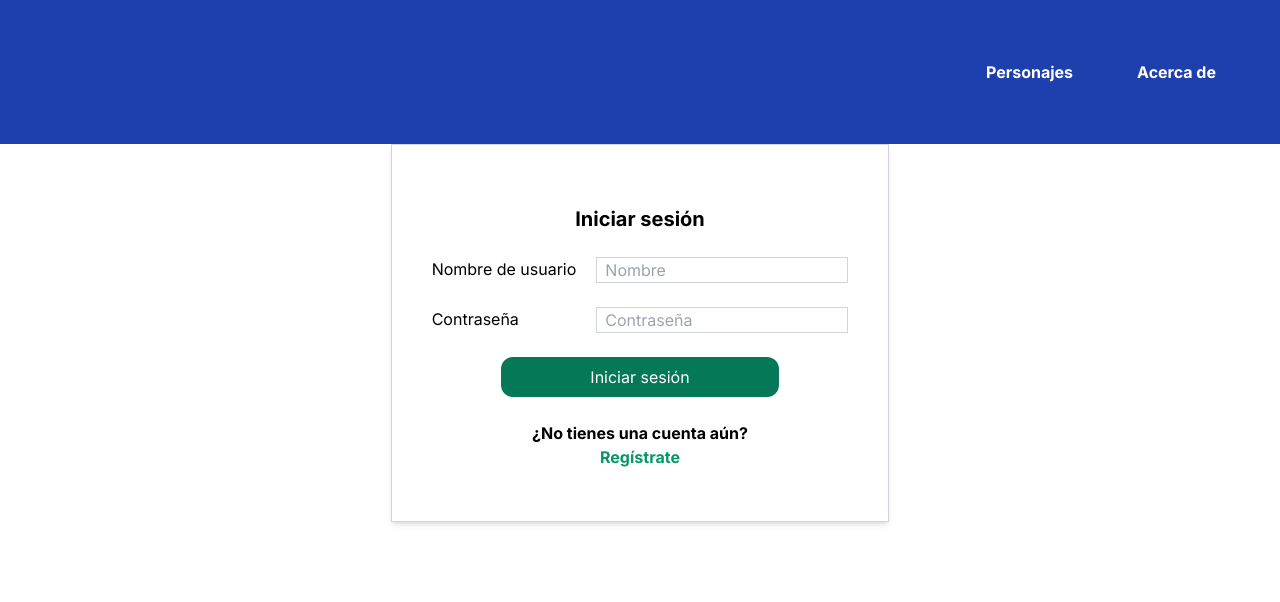
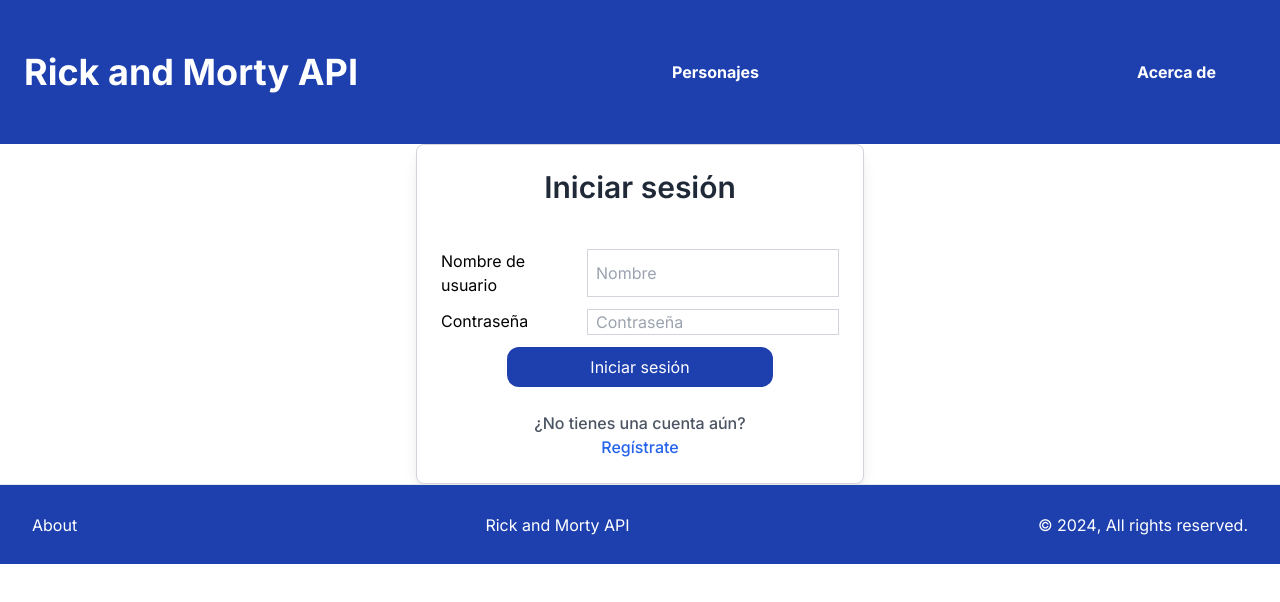
Before and after one commit to Bdelas777/WizelineClass, a Next.js app in the folder 04-nextjs-rick-and-morty/: page /login in a window 1280 px wide. Shown: the top 602 px of the page. Built offline with nearby package versions, Linux system fonts and the light colour scheme.

Commit message:
feat: add Auth

```diff
--- a/04-nextjs-rick-and-morty/package.json
+++ b/04-nextjs-rick-and-morty/package.json
@@ -20,7 +20,7 @@
     "bcrypt-ts": "^5.0.2",
     "drizzle-orm": "^0.30.10",
     "next": "^14.2.3",
-    "next-auth": "^4.24.7",
+    "next-auth": "^5.0.0-beta.18",
     "pg": "^8.11.5",
     "react": "^18",
     "react-dom": "^18",
--- a/04-nextjs-rick-and-morty/src/app/characters/[id]/page.tsx
+++ b/04-nextjs-rick-and-morty/src/app/characters/[id]/page.tsx
@@ -3,27 +3,20 @@
 import DetailCard from "@/components/molecules/DetailCard";
 import { PageTemplate } from "@/components/organims/PageTemplate";
 import { getCharacterId } from "@/services/getCharacterId";
-import { Character } from "@/types/Character";
-import { useEffect, useState } from "react";
 
-export default function CharacterDetail({
+export default async function CharacterDetail({
   params,
 }: {
   params: { id: string };
 }) {
-  const [character, setCharacter] = useState<Character>();
-
-  useEffect(() => {
-    const fetchCharacters = async () => {
-      const res = await getCharacterId(Number(params.id));
-      setCharacter(res);
-    };
-    fetchCharacters();
-  }, [params.id]); // Agregamos `params.id` al arreglo de dependencias
+  const character = await getCharacterId(Number(params.id));
 
   return (
     <>
-      <PageTemplate titleLink="Todos los personajes" urlLink="/">
+      <PageTemplate
+        titleLinks={["Todos los personajes", "Acerca de"]}
+        urlLinks={["/", "/About"]}
+      >
         {character && (
           <>
             <DetailCard character={character} />
--- a/04-nextjs-rick-and-morty/src/app/login/page.tsx
+++ b/04-nextjs-rick-and-morty/src/app/login/page.tsx
@@ -5,7 +5,7 @@
   return (
     <PageTemplate
       titleLinks={["Personajes", "Acerca de"]}
-      urlLinks={["/", "/about"]}
+      urlLinks={["/", "/About"]}
     >
       <LoginForm />
     </PageTemplate>
--- a/04-nextjs-rick-and-morty/src/app/page.tsx
+++ b/04-nextjs-rick-and-morty/src/app/page.tsx
@@ -1,37 +1,34 @@
 "use client";
-
+import { auth } from "@/auth";
 import CharacterCard from "@/components/molecules/CharacterCard";
 import { CharacterList } from "@/components/organims/CharacterList";
 import { PageTemplate } from "@/components/organims/PageTemplate";
-import { useFavorites } from "@/hooks/useFavorite";
+
 import { getAllCharacters } from "@/services/getAllCharacters";
 
-import { Character } from "@/types/Character";
-import { useEffect, useState } from "react";
-
-export default function Home() {
-  const [characters, setCharacters] = useState<Character[]>([]);
-  const { favorites, toggleFavorite } = useFavorites<Character>("characters");
-
-  useEffect(() => {
-    const fetchCharacters = async () => {
-      const res = await getAllCharacters();
-      setCharacters(res);
-    };
-
-    fetchCharacters();
-  }, []);
+export default async function Home() {
+  const session = await auth();
+  const characters = await getAllCharacters();
 
   return (
     <>
-      <PageTemplate titleLink="Favoritos" urlLink="/favorites">
+      <PageTemplate
+        titleLinks={
+          session ? ["Favoritos", "Acerca de"] : ["Iniciar sesión", "Acerca de"]
+        }
+        urlLinks={session ? ["/favorites", "/about"] : ["/login", "/about"]}
+      >
+        <p className="ml-16 mt-5 font-bold">
+          Inicia sesión para guardar tus personajes favoritos
+        </p>
+
         <CharacterList>
           {characters.map((character) => (
             <CharacterCard
+              type={session ? "favorite" : "normal"}
               key={character.id}
               character={character}
-              isFavorite={favorites.some((fav) => fav.id === character.id)}
-              toggleFavorite={toggleFavorite}
+              isFavorite={false}
             />
           ))}
         </CharacterList>
--- a/04-nextjs-rick-and-morty/src/auth.ts
+++ b/04-nextjs-rick-and-morty/src/auth.ts
@@ -1,8 +1,7 @@
 import NextAuth from "next-auth";
 import CredentialsProvider from "next-auth/providers/credentials";
-
+import { getUserByNameAndPass } from "./data/users";
 import { signupSchema } from "./schemas/signupschema";
-import { getUserByNameAndPass } from "./data/users";
 
 export const { handlers, signIn, signOut, auth } = NextAuth({
   session: {
--- a/04-nextjs-rick-and-morty/src/components/atoms/ButtonForm.tsx
+++ b/04-nextjs-rick-and-morty/src/components/atoms/ButtonForm.tsx
@@ -5,7 +5,7 @@
 export function ButtonForm({ text }: ButtonFormProps) {
   return (
     <button
-      className="mx-auto mt-3 w-2/3 rounded-xl bg-emerald-700 px-10 py-2 text-white"
+      className="mx-auto mt-3 w-2/3 rounded-xl bg-blue-800 px-10 py-2 text-white"
       type="submit"
     >
       {text}
--- a/04-nextjs-rick-and-morty/src/components/molecules/CharacterCard.tsx
+++ b/04-nextjs-rick-and-morty/src/components/molecules/CharacterCard.tsx
@@ -4,12 +4,14 @@
 
 interface CharacterCardProps {
   character: Character;
-  isFavorite: boolean;
-  toggleFavorite: (element: Character, favorite: boolean) => void;
+  type: "normal" | "favorite";
+  isFavorite?: boolean;
+  toggleFavorite?: (element: Character, favorite: boolean) => void;
 }
 
 export default function CharacterCard({
   character,
+  type,
   isFavorite,
   toggleFavorite,
 }: CharacterCardProps) {
@@ -26,6 +28,7 @@
         <div className="w-2/3 py-5 pr-10 flex flex-col gap-y-2 text-center items-around text-white">
           <Info
             character={character}
+            type={type}
             isFavorite={isFavorite}
             toggleFavorite={toggleFavorite}
           />
--- a/04-nextjs-rick-and-morty/src/components/molecules/Header.tsx
+++ b/04-nextjs-rick-and-morty/src/components/molecules/Header.tsx
@@ -7,7 +7,8 @@
 
 export function Header({ titles = [], urls = [] }: HeaderProps) {
   return (
-    <header className="flex h-36 w-full items-center justify-end bg-blue-800">
+    <header className="h-36 w-full flex flex-row justify-between items-center bg-blue-800">
+      <h1 className="ml-6 text-4xl font-bold text-white">Rick and Morty API</h1>
       {titles.map((title, index) => (
         <Link
           key={title}
--- a/04-nextjs-rick-and-morty/src/components/molecules/Info.tsx
+++ b/04-nextjs-rick-and-morty/src/components/molecules/Info.tsx
@@ -6,36 +6,34 @@
 
 interface InfoProps {
   character: Character;
-  isFavorite: boolean;
-  toggleFavorite: (element: Character, favorite: boolean) => void;
+  type: "normal" | "favorite";
+  isFavorite?: boolean;
+  toggleFavorite?: (element: Character, favorite: boolean) => void;
 }
 
-export function Info({ character, isFavorite, toggleFavorite }: InfoProps) {
-  const handleKeyPress = (e: React.KeyboardEvent<HTMLDivElement>) => {
-    if (e.key === "Enter" || e.key === " ") {
-      toggleFavorite(character, isFavorite);
-    }
-  };
-
+export function Info({
+  character,
+  type,
+  isFavorite = false,
+  toggleFavorite = () => {},
+}: InfoProps) {
   return (
     <>
       <div className="flex justify-around items-center">
         <Link href={`/characters/${character.id}`}>
           <Title title={character.name} />
         </Link>
-        <div
+        {type === "favorite" && (
+          <button
             className="cursor-pointer"
             onClick={() => {
               toggleFavorite(character, isFavorite);
             }}
-          onKeyPress={handleKeyPress}
-          role="button"
-          tabIndex={0}
-          aria-pressed={isFavorite}
           >
             {isFavorite && <FaStar data-testid="star-full" size={25} />}
             {!isFavorite && <FaRegStar data-testid="star-empty" size={25} />}
-        </div>
+          </button>
+        )}
       </div>
       <Text text={`${character.status} - ${character.species}`} />
       <Text text={`Location: ${character.location.name}`} />
--- a/04-nextjs-rick-and-morty/src/components/molecules/LoginForm.tsx
+++ b/04-nextjs-rick-and-morty/src/components/molecules/LoginForm.tsx
@@ -11,21 +11,20 @@
 
 export function LoginForm() {
   const searchParams = useSearchParams();
-
   const [error, setError] = useState("");
 
   useEffect(() => {
     if (searchParams.get("error")) {
-      setError("Credencales inválidas");
+      setError("Credenciales inválidas");
     }
-  });
+  }, [searchParams]);
 
-  const login = async (formData: FormData) => {
+  const login = async (formData) => {
     try {
       await signIn("credentials", {
         username: formData.get("username"),
         password: formData.get("password"),
-        callbackUrl: "/characters",
+        callbackUrl: "/",
       });
     } catch (error) {
       setError("Credenciales inválidas");
@@ -34,13 +33,17 @@
 
   return (
     <form
-      action={login}
+      onSubmit={(e) => {
+        e.preventDefault();
+        const formData = new FormData(e.currentTarget);
+        login(formData);
+      }}
       name="login"
-      className="mx-auto flex w-fit flex-col items-baseline border border-gray-300 p-10 shadow-md *:mb-3 bg-white"
+      className="mx-auto w-full max-w-md flex flex-col items-stretch border border-gray-300 rounded-lg p-6 shadow-lg bg-white"
     >
-      <span className="my-5 w-full text-center text-xl font-bold">
+      <h2 className="mb-8 text-center text-3xl font-semibold text-gray-800">
         Iniciar sesión
-      </span>
+      </h2>
 
       <TextLine
         title="Nombre de usuario"
@@ -55,17 +58,17 @@
 
       <ButtonForm text="Iniciar sesión" />
 
-      <div className="w-full text-center">
-        <p className="font-bold mt-3">¿No tienes una cuenta aún?</p>
+      <div className="mt-6 text-center">
+        <p className="font-medium text-gray-600">¿No tienes una cuenta aún?</p>
         <Link
           href="/signup"
-          className="mt-2 font-bold text-emerald-600 hover:text-emerald-800"
+          className="font-medium text-blue-600 hover:text-blue-800"
         >
           Regístrate
         </Link>
       </div>
 
-      {error != "" && <Message error={true} message={error} />}
+      {error && <Message error={true} message={error} />}
     </form>
   );
 }
--- a/04-nextjs-rick-and-morty/src/components/molecules/SignupForm.tsx
+++ b/04-nextjs-rick-and-morty/src/components/molecules/SignupForm.tsx
@@ -1,15 +1,15 @@
 "use client";
 
 import { useFormState } from "react-dom";
+import { ButtonForm } from "../atoms/ButtonForm";
+import { TextLine } from "./TextLine";
+import { Message } from "../atoms/Message";
 import { PasswordLine } from "./PasswordLine";
 import Link from "next/link";
+import signUp from "@/actions/signup";
 import { useEffect } from "react";
 import { useRouter } from "next/navigation";
 import Swal from "sweetalert2";
-import { TextLine } from "./TextLine";
-import { Message } from "../atoms/Message";
-import { ButtonForm } from "../atoms/ButtonForm";
-import signUp from "@/actions/signup";
 
 export function SignupForm() {
   const router = useRouter();
@@ -37,7 +37,7 @@
     <form
       action={action}
       name="signup"
-      className="mx-auto flex w-fit flex-col items-baseline border border-gray-300 p-10 shadow-md *:mb-3 bg-white"
+      className="mx-auto mt-20 flex w-fit flex-col items-baseline border border-gray-300 bg-white p-10 shadow-md *:mb-3"
     >
       <span className="my-5 w-full text-center text-xl font-bold">
         Regístrate
@@ -57,10 +57,10 @@
       <ButtonForm text="Regístrate" />
 
       <div className="w-full text-center">
-        <p className="font-bold mt-3">¿Ya tienes una cuenta?</p>
+        <p className="mt-3 font-bold">¿Ya tienes una cuenta?</p>
         <Link
-          href="/"
-          className="mt-2 font-bold text-emerald-600 hover:text-emerald-800"
+          href="/login"
+          className="mt-2 font-bold text-blue-800 hover:text-blue-600"
         >
           Iniciar sesión
         </Link>
--- a/04-nextjs-rick-and-morty/src/components/organims/PageTemplate.tsx
+++ b/04-nextjs-rick-and-morty/src/components/organims/PageTemplate.tsx
@@ -1,5 +1,6 @@
 import { PropsWithChildren } from "react";
 import { Header } from "../molecules/Header";
+import Footer from "../molecules/Footer";
 
 interface PageTemplateProps {
   titleLinks: string[];
@@ -15,6 +16,7 @@
     <main className="my-0 min-h-screen w-full bg-white">
       <Header titles={titleLinks} urls={urlLinks} />
       {children}
+      <Footer />
     </main>
   );
 }
```
Also changed, not shown: 1 other file (tests, documents, lock files or other folders). Lines whose indentation alone changed are shown as unchanged.
